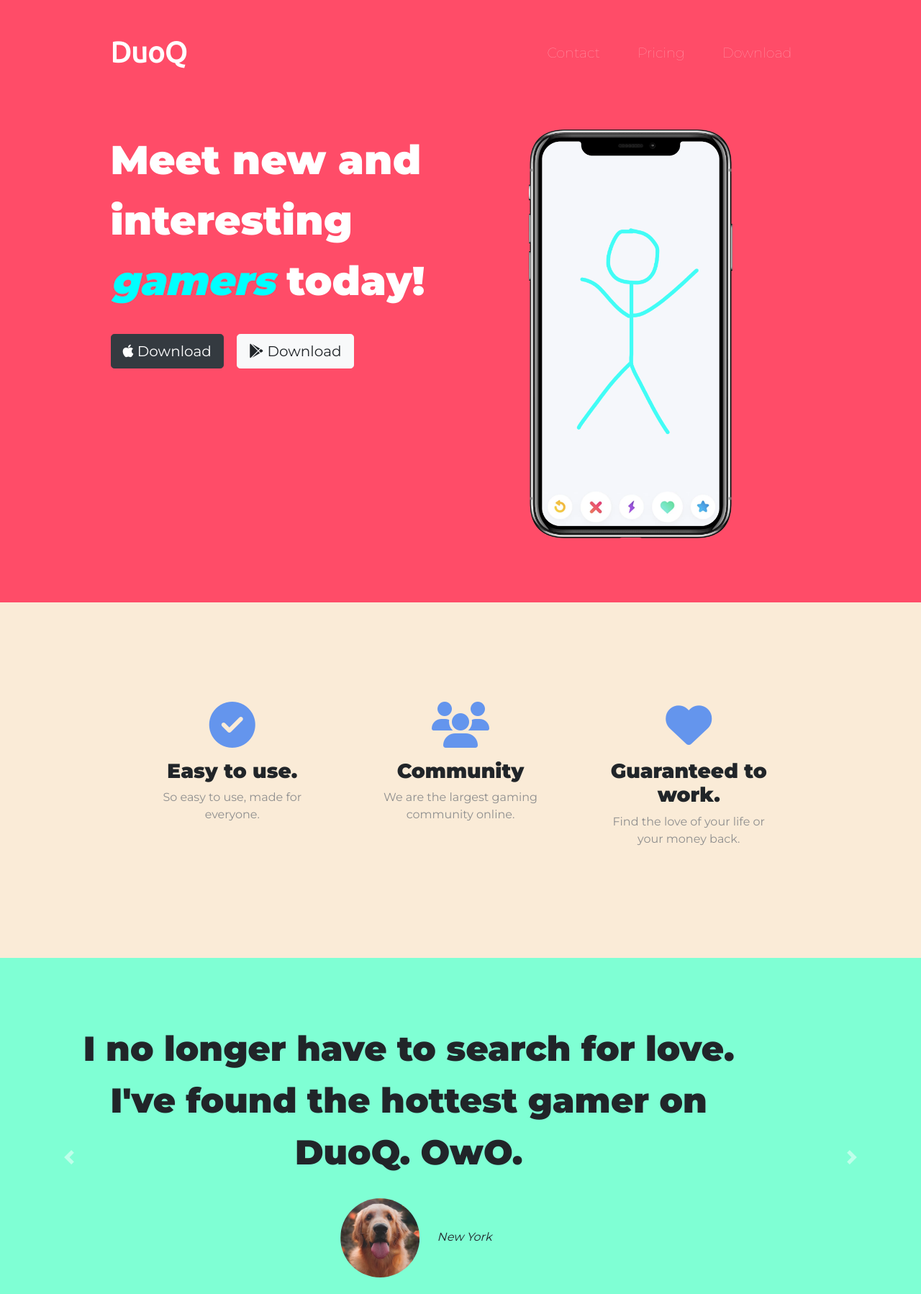
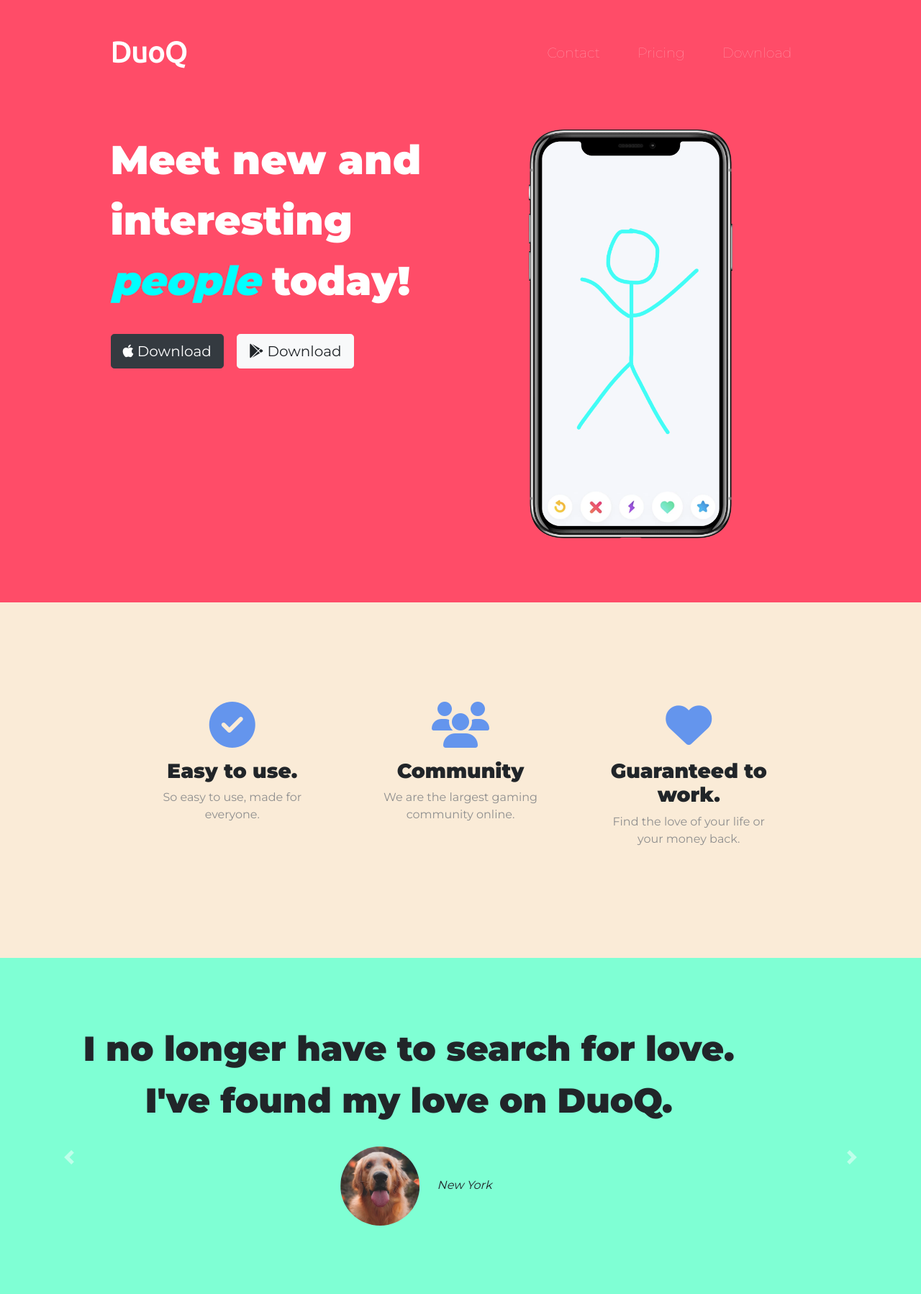
Before and after one commit to Ziyangll/DuoQ, a plain HTML site: page index.html in a window 1280 px wide. Shown: the top 1798 px of the page at 72% size. Drawn offline with nearby package versions, Linux system fonts and the light colour scheme.

Commit message:
Update index.html

```diff
--- a/index.html
+++ b/index.html
@@ -67,7 +67,7 @@
 
             <div class=" row">
                 <div class="col-lg-6">
-                    <h1>Meet new and interesting <i id="gamer">gamers</i> today!</h1>
+                    <h1>Meet new and interesting <i id="gamer">people</i> today!</h1>
                     <div class="the-btns">
                         <button class="btn btn-dark btn-lg downBtn" type="button"><i class="fab fa-apple"></i>
                             Download</button>
@@ -124,7 +124,7 @@
             <div class="carousel-inner">
                 <div class="carousel-item active">
                     <div class="d-block w-100">
-                        <h2>I no longer have to search for love. I've found the hottest gamer on DuoQ. OwO.</h2>
+                        <h2>I no longer have to search for love. I've found my love on DuoQ.</h2>
                         <img class="testimonial-image" src="images/dog-img.jpg" alt="dog-profile">
                         <em>New York</em>
                     </div>
@@ -139,7 +139,7 @@
                 </div>
                 <div class="carousel-item">
                     <div class="d-block w-100">
-                        <h2>I now game with my minecraft girlfriend everyday.</h2>
+                        <h2>I am no longer lonely.</h2>
                         <img class="testimonial-image" src="images/Skeleton.png" alt="gamer-profile">
                         <em>California</em>
                     </div>
```
